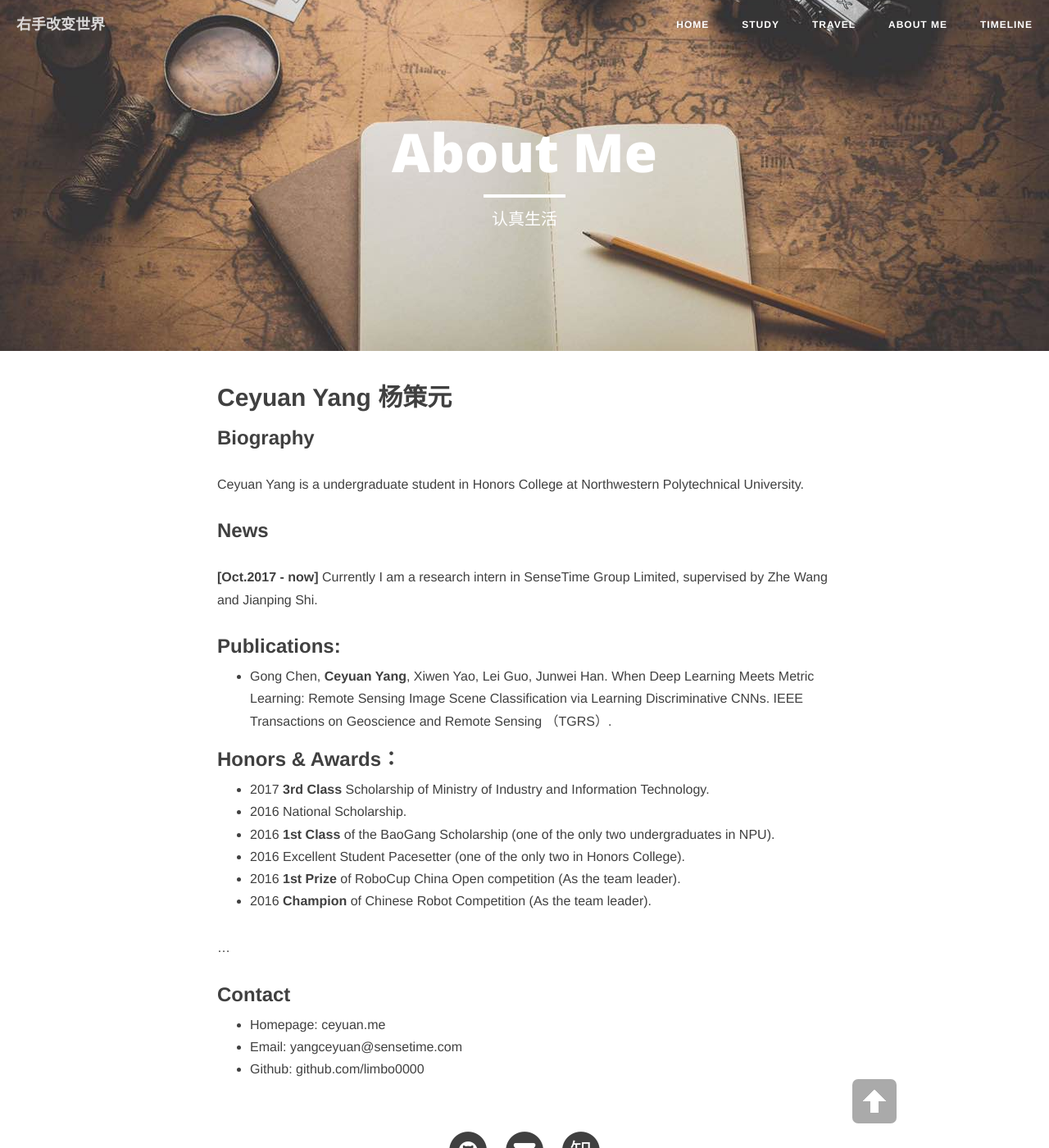
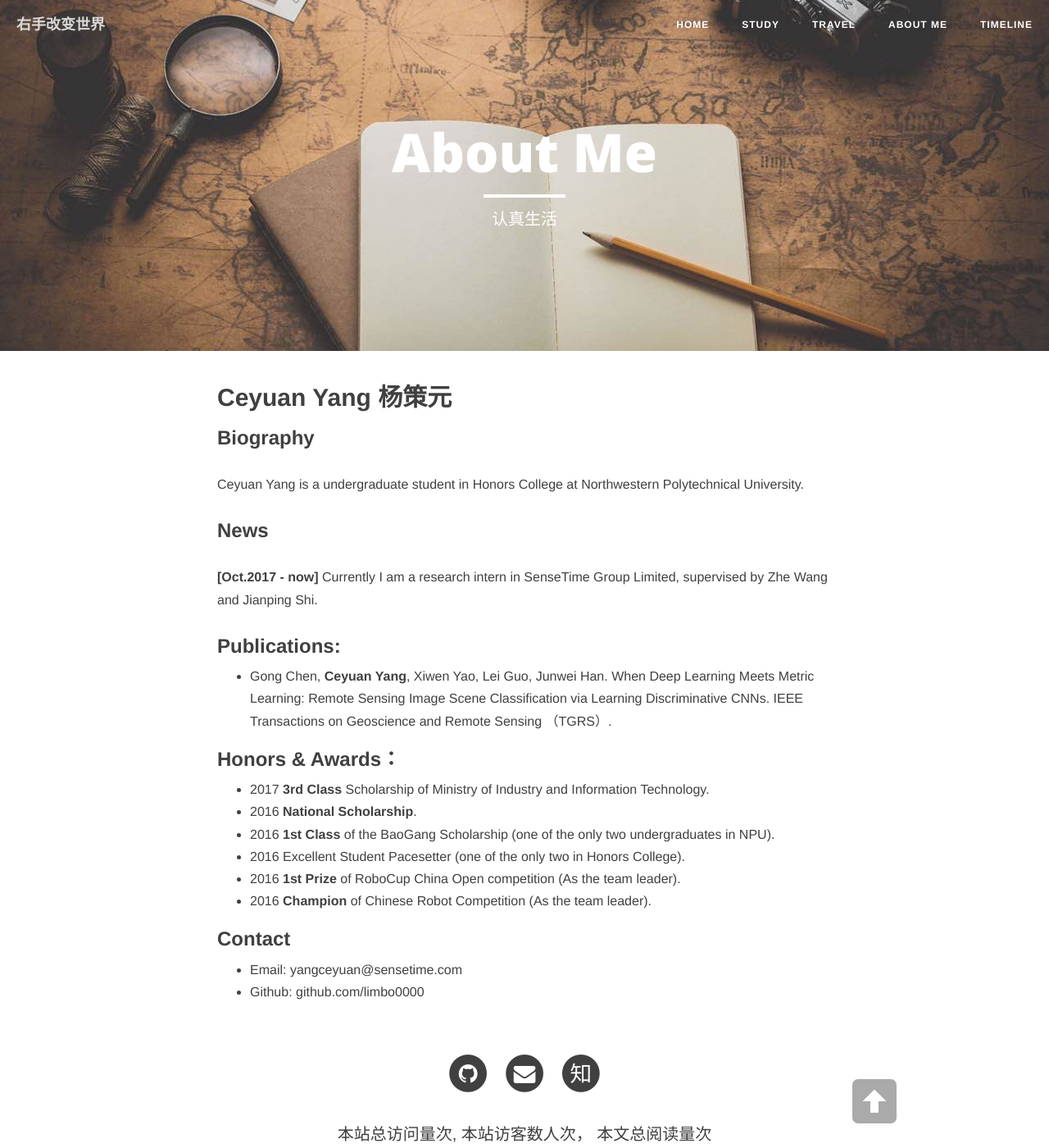
Before and after one commit to trchen12/trchen12.github.io, a Jekyll site: the page built from about.md, in a window 1280 px wide and 1400 px high. Shown: the whole window at 82% size. Built offline with Jekyll 4.4.1, drawn with Linux system fonts in a browser that asks for light colours; nearby versions of some CDN libraries; comment, search, counter and statistics services are not loaded.

Commit message:
Update about.md

```diff
--- a/about.md
+++ b/about.md
@@ -10,23 +10,20 @@
 Ceyuan Yang is a undergraduate student in [Honors College](http://honors.nwpu.edu.cn/) at [Northwestern Polytechnical University](http://www.nwpu.edu.cn/).
 
 ### News
-**[Oct.2017 - now]** Currently I am a research intern in SenseTime Group Limited, supervised by [Zhe Wang](http://www.ee.cuhk.edu.hk/~zwang/) and [Jianping Shi](http://shijianping.me/).
+**[Oct.2017 - now]** Currently I am a research intern in [SenseTime Group Limited](https://www.sensetime.com/), supervised by [Zhe Wang](http://www.ee.cuhk.edu.hk/~zwang/) and [Jianping Shi](http://shijianping.me/).
 
 ### Publications:
 - Gong Chen, **Ceyuan Yang**, Xiwen Yao, Lei Guo, Junwei Han. [When Deep Learning Meets Metric Learning: Remote Sensing Image Scene Classification via Learning Discriminative CNNs](http://ieeexplore.ieee.org/document/8252784/). IEEE Transactions on Geoscience and Remote Sensing （TGRS）.
 
 ### Honors & Awards：
 -  2017 **3rd Class** Scholarship of Ministry of Industry and Information Technology.
--  2016 National Scholarship.
+-  2016 **National Scholarship**.
 -  2016 **1st Class** of the BaoGang Scholarship (one of the only two undergraduates in NPU).
 -  2016 Excellent Student Pacesetter (one of the only two in Honors College).
 -  2016 **1st Prize** of RoboCup China Open competition (As the team leader).
 -  2016 **Champion** of Chinese Robot Competition (As the team leader).
 
-...
-
 ### Contact
 
-- Homepage: [ceyuan.me](http://ceyuan.me/about/)
-- Email: [yangceyuan@sensetime.com](mailto:limbo0066@gmail.com )
+- Email: [yangceyuan@sensetime.com](mailto:yangceyuan@sensetime.com)
 - Github: [github.com/limbo0000](https://github.com/limbo0000/)
```
